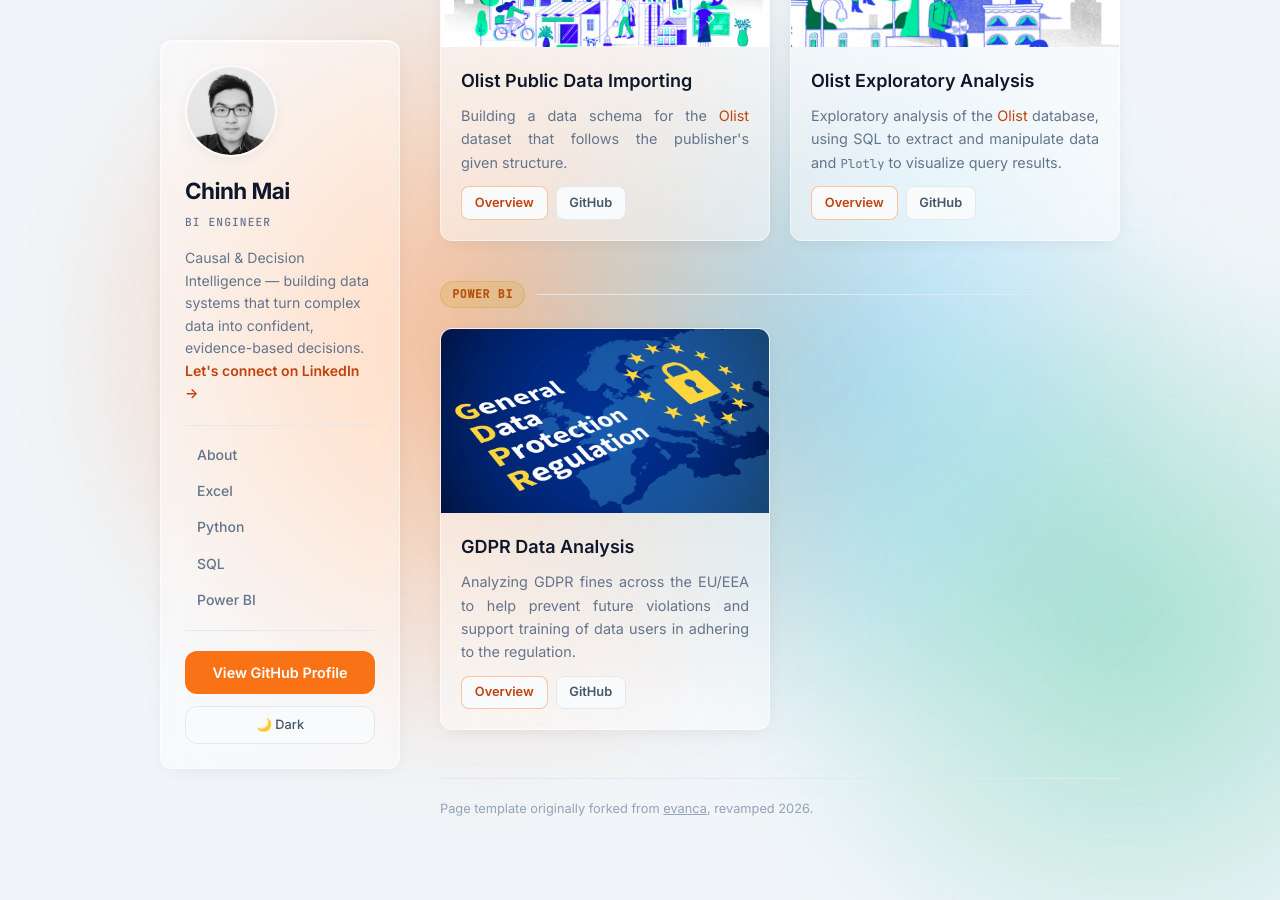
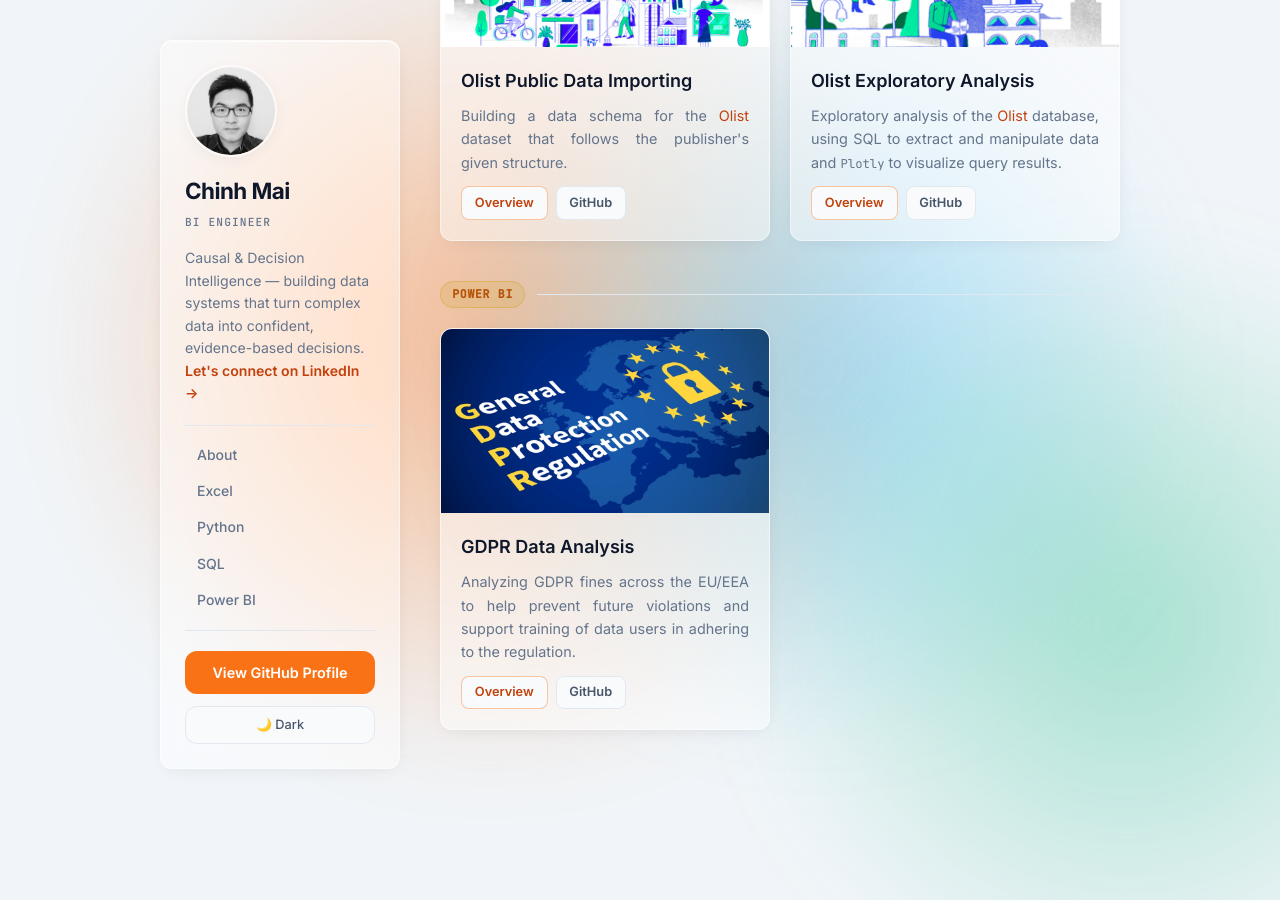
Before and after one commit to ChinhMaiGit/chinhmaigit.github.io, a Jekyll site: the page built from index.md, in a window 1280 px wide and 900 px high, scrolled down 2958 px. Built offline with Jekyll 4.4.1, drawn with Linux system fonts in a browser that asks for light colours; our own code applies the rules of GitHub Pages for plain Markdown files.

Commit message:
Remove template attribution footer
Co-Authored-By: Claude Opus 4.8 <noreply@anthropic.com>

```diff
--- a/index.md
+++ b/index.md
@@ -202,7 +202,3 @@
 
   </div>
 </section>
-
-<footer class="site-footer">
-  Page template originally forked from <a href="https://github.com/evanca/quick-portfolio">evanca</a>, revamped 2026.
-</footer>
```
